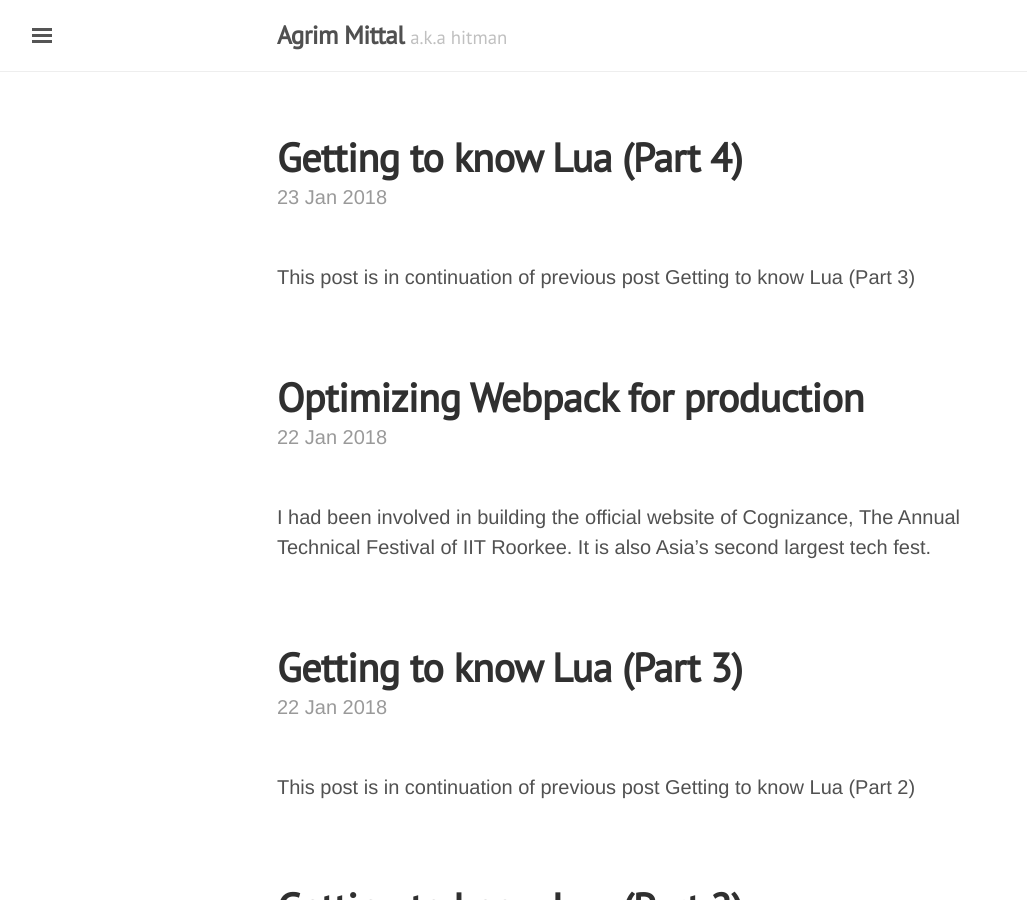
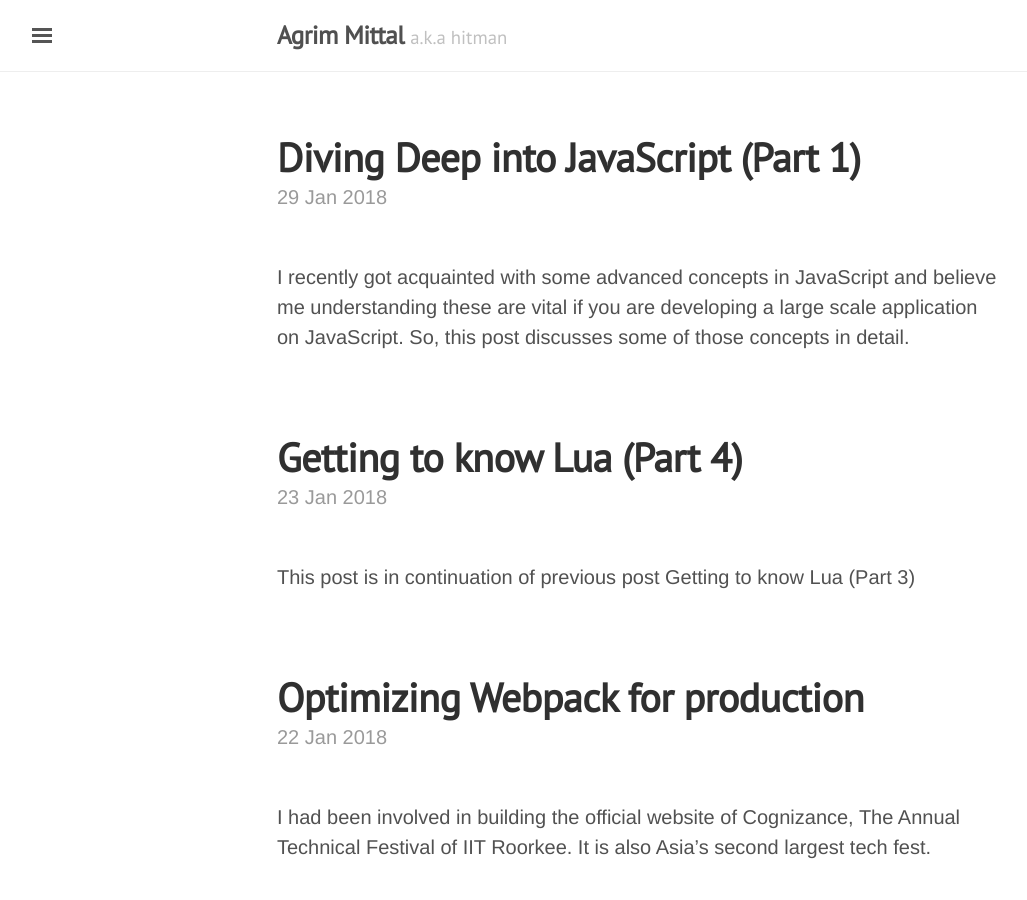
Before and after one commit to agrim123/agrim123.github.io, a Jekyll site: the page built from index.html, in a window 1280 px wide and 900 px high. Shown: the whole window, without its empty margins (3-1030 px from the left). Built offline with Jekyll 4.4.1, drawn with Linux system fonts in a browser that asks for light colours; the list of posts is cut into pages by our own code; some of the changed lines change nothing that is shown.

Commit message:
Add diving deep into js post

`````diff
--- a/_config.yml
+++ b/_config.yml
@@ -22,7 +22,7 @@ description:         'Developer . Geek . Hacker'
 keywords:            iit, roorkee, hitman, agrim, mittal, developer
 url:                 https://agrim123.github.io
 baseurl:             ''
-paginate:            5
+paginate:            8
 
 # About/contact
 author:
--- /dev/null
+++ b/_posts/2018-01-29-diving-deep-into-javascript.md
@@ -0,0 +1,446 @@
+---
+layout: post
+title: Diving Deep into JavaScript (Part 1)
+comments: true
+categories:
+- js
+---
+
+I recently got acquainted with some advanced concepts in JavaScript and believe me understanding these are vital if you are developing a large scale application on JavaScript. So, this post discusses some of those concepts in detail.
+
+> The strength of JavaScript is that you can do anything.
+The weakness is that you will.
+    - *Reg Braithwaite*
+
+Topics covered in this post:
+
+- Closures
+- Scopes
+- Hoisting
+
+This is going to be a long post! So, stretch your neck and let the journey begin!
+
+## Closures
+
+> A closure is the combination of a function and the lexical environment within which that function was declared.
+
+Before diving into closures we need to know what is a lexical environment.
+
+### What is lexical scoping?
+
+Consider a function
+
+```js
+function myFunc() {
+    var myVar = 'Yay!'   // myVar is a local variable
+
+    function myInnerFunc() {
+        console.log(myVar)
+    }
+
+    myInnerFunc()
+}
+
+myFunc()      // Yay!
+```
+
+`myFunc` creates a local variable `myVar` and a function `myInnerFunc`. Both of these are only accessible inside the block of `myFunc`. However, `myInnerFunc` can access `myVar`!
+
+This concept is called `lexical scoping`, which describes how a parser resolves variable names when functions are nested. Nested functions have access to variables declared in their outer scope.
+
+### What is a closure?
+
+Let's modify the above example a bit
+
+```js
+function myFunc() {
+    var myVar = 'Yay!'   // myVar is a local variable
+
+    function myInnerFunc() {
+        console.log(myVar)
+    }
+
+    return myInnerFunc
+}
+
+let a = myFunc()
+
+console.log(a)   // ƒ myInnerFunc() { console.log(myVar) }
+
+a()             // Yay!
+```
+
+Here, a reference to the function is returned to `a`.
+
+In JavaScript, using a function inside another function is *closure*. Local variables of outer function remain accessible to the inner functions even after the parent function has returned.
+
+Another [definition](https://stackoverflow.com/a/111111/6116724) of closures may be
+
+> A closure is a stack frame which is allocated when a function starts its execution, and not freed after the function returns.
+
+
+In JavaScript, a function reference also has a secret reference to the closure it was created in.
+
+A misconception may arise here, that the local variables are copied, **they are not**, instead, they are stored by reference.
+
+```js
+function myFunc() {
+    var myVar = 1   // myVar is a local variable
+
+    function myInnerFunc() {
+        console.log(myVar)
+    }
+
+    myVar++
+
+    return myInnerFunc
+}
+
+myFunc()()        // 2
+```
+
+> A closure in JavaScript is like keeping a copy of all the local variables, just as they were when the function exited.
+
+So, before `myFunc` function exited, `myVar` was incremented and its value was stored as `2`.
+
+
+### Global functions and closures
+
+```js
+var increment, get, set   // global variables
+
+function myFunc() {
+    var myVar = 0     // local variable
+
+    // The three global functions have access to same closure.
+    increment = function() { myVar++ }
+    get = function() { console.log(myVar) }
+    set = function(newVar) { myVar = newVar }
+}
+
+myFunc()
+
+get()         // 0
+increment()
+get()         // 1
+set(4)
+get()         // 4
+increment()
+get()         // 5
+
+/* Again calling myFunc creates a new closure and
+old variables are overwritten by new functions with new closures
+*/
+myFunc()
+
+get()        // 0
+```
+
+> In JavaScript, whenever you declare a function inside another function, the inside function(s) is/are recreated again each time the outside function is called.
+
+We can extend the above example to private methods,
+
+```js
+let c = (function() {
+    // Private variables
+    let _privateVar = 0
+    function _changeBy(x) {
+        _privateVar += x
+    }
+
+    // Public variables
+    return {
+        increment: function() {
+            _changeBy(1)
+        },
+        decrement: function() {
+            _changeBy(-1)
+        },
+        get: function() {
+            return _privateVar
+        },
+        set: function(x) {
+            _privateVar = x
+        }
+    }
+})()            // Immediately invoked function
+
+console.log(c)  // {increment: ƒ, decrement: ƒ, get: ƒ, set: ƒ}
+
+c.get()        // 0
+c.set(1)
+c.get()        // 1
+c.increment()
+c.get()        // 2
+c.decrement()
+c.get()        // 1
+```
+
+Using closures in this way is known as the **module pattern**.
+We have created a single lexical environment that is shared by four functions:
+`increment`, `decrement`, `get` and `set`. Neither of `_privateVar` nor `_changeBy` is accessible to the world.
+
+## Scopes
+
+### Global Scope
+
+```js
+let a = 'Tyrion'
+let a = 'Cerci'  // Uncaught SyntaxError: Identifier 'a' has already been declared
+
+var b = 'Boltons'
+var b = 'Starks'  // Be careful!
+console.log(b)   // Starks
+```
+### Local Scope
+
+Variables that are usable only in a specific part of the code are considered to be in a local scope. These variables are also called *local variables*.
+
+#### Block Scope
+
+```js
+{
+    const a = 'Var 1'
+}
+
+console.log(a)      // Uncaught ReferenceError: a is not defined
+```
+
+#### Function Scope
+
+```js
+function a() {
+    const b = 'Winterfell'
+
+    console.log(b)
+}
+
+a()                 // Winterfell
+
+console.log(b)      // Uncaught ReferenceError: b is not defined
+````
+
+Functions do not have access to each other's scopes!
+
+```js
+function first() {
+    const a = 'Heat'
+}
+
+function second() {
+    first()
+
+    console.log(a) // Uncaught ReferenceError: a is not defined
+}
+```
+
+## Hoisting
+
+> Hoisting is a mechanism where variables and function declarations are moved to the top of their scope before code execution.
+
+This means no matter where we declare functions or variables, they are moved to the top of their scope!
+
+Hoisting mechanism only moves the declaration. The **assignments** are left in place.
+
+### A slight heads up
+
+```js
+console.log(typeof a) // undefined
+
+console.log(a)        // ReferenceError: a is not defined
+```
+
+> Undeclared variable is assigned undefined at execution and is also of type undefined.
+
+> ReferenceError is thrown when trying to access a previously undeclared variable.
+
+### Hoisting variables
+
+```js
+var a
+
+console.log(a)    // 1
+a = 1
+```
+
+OR
+
+```js
+var a, b
+
+add(1, 2)     // 3
+
+function add(a, b) {
+    console.log(a + b)
+}
+```
+
+All variable and function declarations are hoisted to the top of their scope. Also variable declarations are processed before any code is executed. However, undeclared variables do not exist until code assigning them is executed.
+
+> All undeclared variables are global variables.
+
+Let's consider a tricky example:
+
+```js
+function trick() {
+    a = 1
+    var b = 2
+}
+
+trick()
+
+console.log(a)   // 1
+console.log(b)   // ReferenceError: b is not defined
+```
+
+Both `a` and `b` are hoisted to the top of their scopes. `b` is declared inside `trick` so it is not accessible outside its scope but because `a` is **not** declared inside `trick` so it is available to global scope!
+
+#### ES5 way
+
+The scope of a variable declared with `var` is its *current execution context*.
+
+##### Case of global scope
+
+```js
+console.log(a)  // undefined
+
+var a = 'Yay!'
+```
+
+We expected `ReferenceError` but got `undefined`! This happens as JavaScript has hoisted the variables `a`. This is what the code above looks like to the interpreter:
+
+```js
+var a
+
+console.log(a)  // undefined
+
+a = 'Yay!'
+```
+
+Because of this, a variable can be used before declaring it. However, we have to be careful because the hoisted variable is initialized with a value of `undefined`. This can introduce unintended behavior in the program and difficult to trace!
+
+
+#### Case of function scope
+
+Similar concept can be extended to function scopes:
+
+```js
+function myFunc() {
+    console.log(a)
+    var a = 'Yay!'
+}
+
+myFunc()      // undefined
+```
+
+To avoid this we should declare and initialize the variable before using it.
+
+#### The `"use strict"` enforcement
+
+By enabling [strict mode](https://developer.mozilla.org/en-US/docs/Web/JavaScript/Reference/Strict_mode), we opt into a restricted variant of JavaScript that does not allow the usage of variables before they are declared.
+
+```js
+'use strict'
+
+console.log(a)   // ReferenceError: a is not defined
+a = 'Yay!'
+```
+
+#### ES6 way
+
+ES6 introduced `let` and `const`.
+
+> Variables declared with `let` are block scoped not function scoped.
+
+It means that the variable's scope is bound to the block in which it is declared and not the function in which it is declared.
+
+Let's analyse `let`'s behaviour:
+
+```js
+console.log(a)  // ReferenceError: a is not defined
+
+let a = 'Yay!'
+```
+
+**This ensures that we always declare our variables first.**
+
+However, we still need to be careful:
+
+```js
+let a
+
+console.log(a)  // undefined
+a = 'Yay!'
+```
+
+Hence, we should declare then assign our variables before using them.
+
+The `const` keyword allows **immutable** variables(one those **cannot** be modified once assigned). With `const` also, the variable is hoisted to top the block.
+
+```js
+const a = 0
+
+a = 1    // TypeError: Assignment to constant variable.
+```
+
+`const` behaves same as `let`
+
+```js
+console.log(a)  // ReferenceError: a is not defined
+
+const a = 'Yay!'
+```
+
+An interesting error arises if we try to do something like this:
+
+```js
+const a
+
+console.log(a) // SyntaxError: Missing initializer in const declaration
+a = 0
+```
+
+Therefore, we need to both declare and initialize a constant variable before use.
+
+### Hoisting Functions
+
+JavaScript functions can be loosely classified as the following:
+
+- Function declarations
+- Function expressions
+
+> JavaScript hoists function declarations, but not function expressions.
+
+#### Function Declaration
+
+If a function is declared but isn’t assigned to a variable, it will be hoisted to the top of its scope.
+
+```js
+myFunc()     // Joy!
+
+function myFunc() {
+  console.log('Joy!')
+}
+```
+
+#### Function Expression
+
+A function expression, **will not** be hoisted.
+
+```js
+myFunc()    // TypeError: myFunc is not a function
+
+var myFunc = function () {
+  console.log('Sad!')
+}
+```
+
+<hr />
+
+The journey continues! I will talk about some more advanced concepts in JavaScript in future posts.
+
+
+> JavaScript is the only language that I’m aware of that people feel they don’t need to learn before they start using it.
+             - *Douglas Crockford*
+
+À bientôt.
`````
